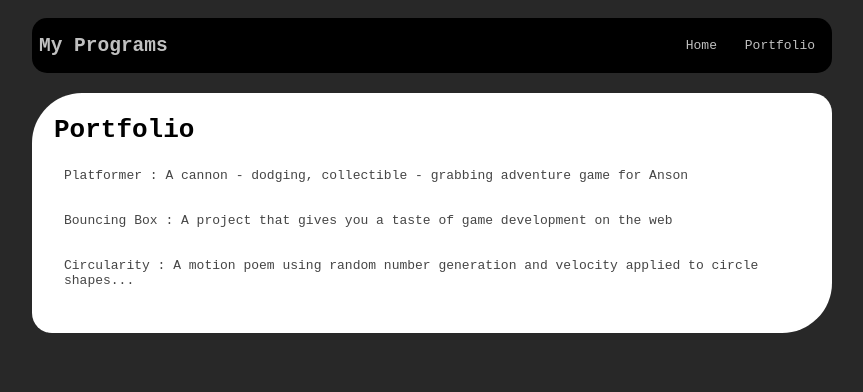
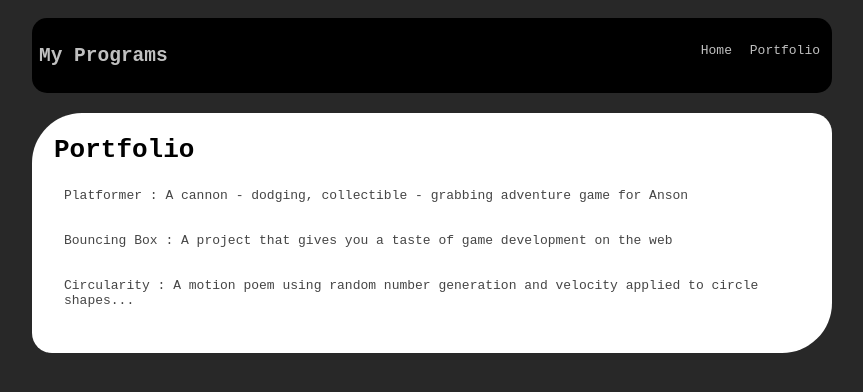
Before and after one commit to AnsonTrang/AnoSan.github.io, a plain HTML site: page portfolio.html in a window 1280 px wide. Shown: the whole page, without its empty margins (208-1071 px from the left). Drawn offline with Linux system fonts and the light colour scheme.

Commit message:
add portfolio.html file

```diff
--- a/portfolio.html
+++ b/portfolio.html
@@ -36,11 +36,20 @@
                 display: inline-block;
                 padding: 0 10px;
             }
+            #nav-ul li{
+                background: black;
+                padding: 5px;
+                border-radius: 5px;
+                margin-bottom: 10px;
+            }
+            #nav-ul li:hover {
+                background-color: grey
+            }
+
             a {
                 text-decoration: none;
                 color: #C0C0C0;
             }
-
             /* main container area beneath menu */
             main {
                 background: white;
```
